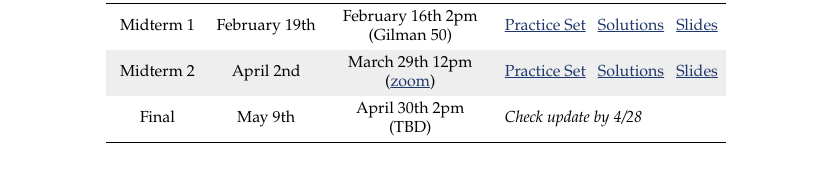
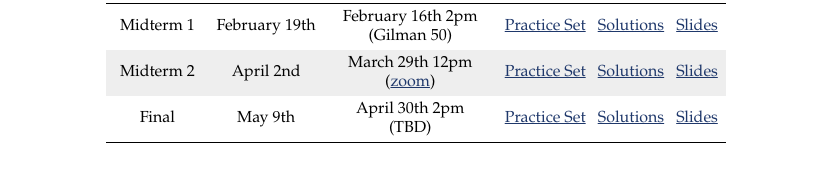
Before and after one commit to JHU-ODE-PILOT/SP25, a Jekyll site: the page built from problem_sets.md, in a window 1280 px wide. Shown: the part 1409-1581 px from the top of the page, without its empty margins (224-1055 px from the left). Built offline with Jekyll 4.4.1, drawn with Linux system fonts in a browser that asks for light colours.

Commit message:
added final review information

```diff
--- a/problem_sets.md
+++ b/problem_sets.md
@@ -54,4 +54,4 @@ For the in-class assessments, we will prepare corresponding review resources.
 |:----------:|:---------:|:-------------------:|:---------------------|
 | Midterm 1 | February 19th | February 16th 2pm <br> (Gilman 50) | [Practice Set]({{site.baseurl}}/PSets/M1.pdf) &nbsp; [Solutions]({{site.baseurl}}/PSets/M1S.pdf) &nbsp; [Slides]({{site.baseurl}}/PSets/S1.pdf) |
 | Midterm 2 | April 2nd | March 29th 12pm <br> ([zoom](https://JHUBlueJays.zoom.us/j/96598269569?pwd=6SK431bSwCgFr8gAUrAQFbVXEJXqYv.1)) | [Practice Set]({{site.baseurl}}/PSets/M2.pdf) &nbsp; [Solutions]({{site.baseurl}}/PSets/M2S.pdf) &nbsp; [Slides]({{site.baseurl}}/PSets/S2.pdf) |
-| Final | May 9th | April 30th 2pm <br> (TBD) | *Check update by 4/28* |
+| Final | May 9th | April 30th 2pm <br> (TBD) | [Practice Set]({{site.baseurl}}/PSets/M3.pdf) &nbsp; [Solutions]({{site.baseurl}}/PSets/M3S.pdf) &nbsp; [Slides]({{site.baseurl}}/PSets/S3.pdf) |
```
Also changed, not shown: 2 other files.
